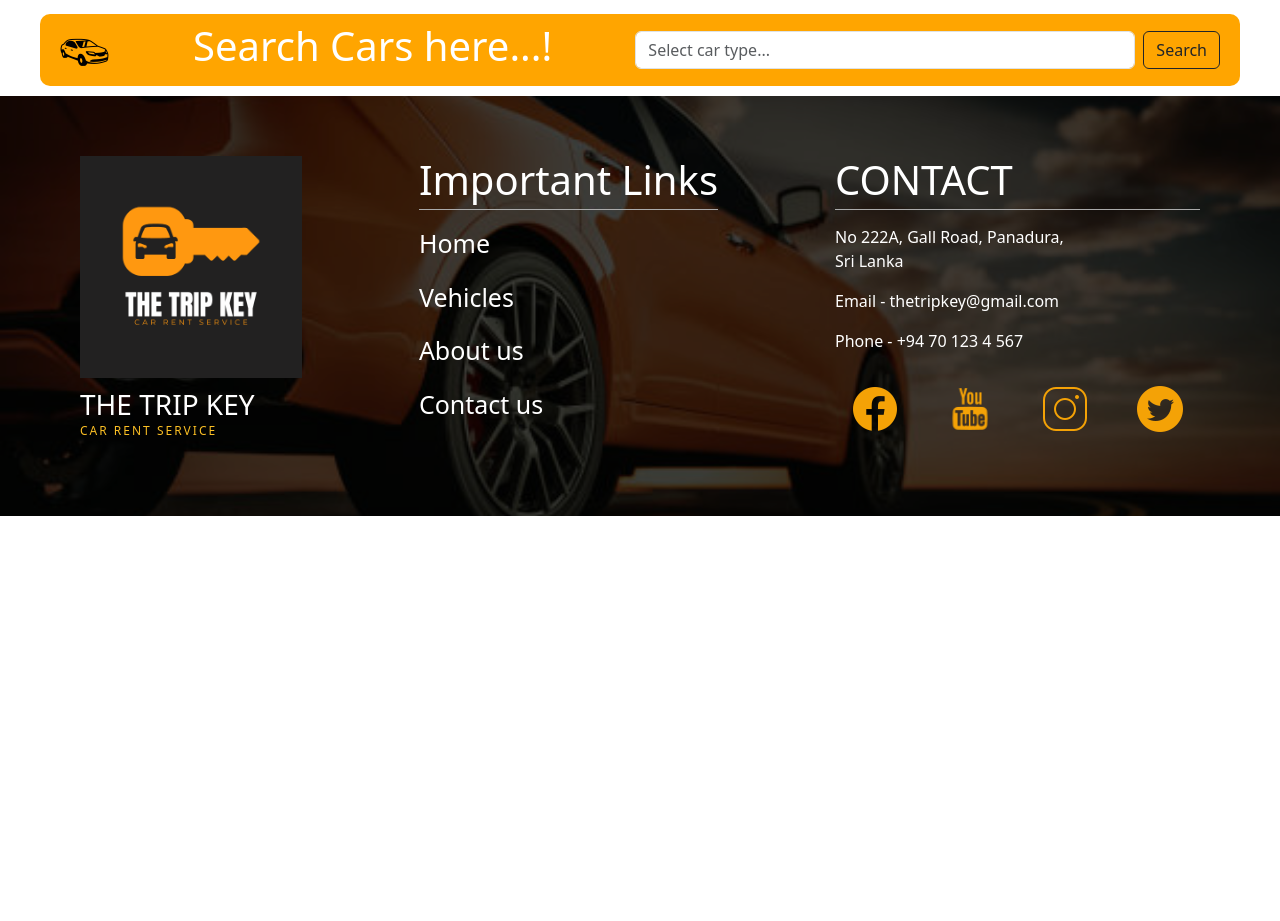
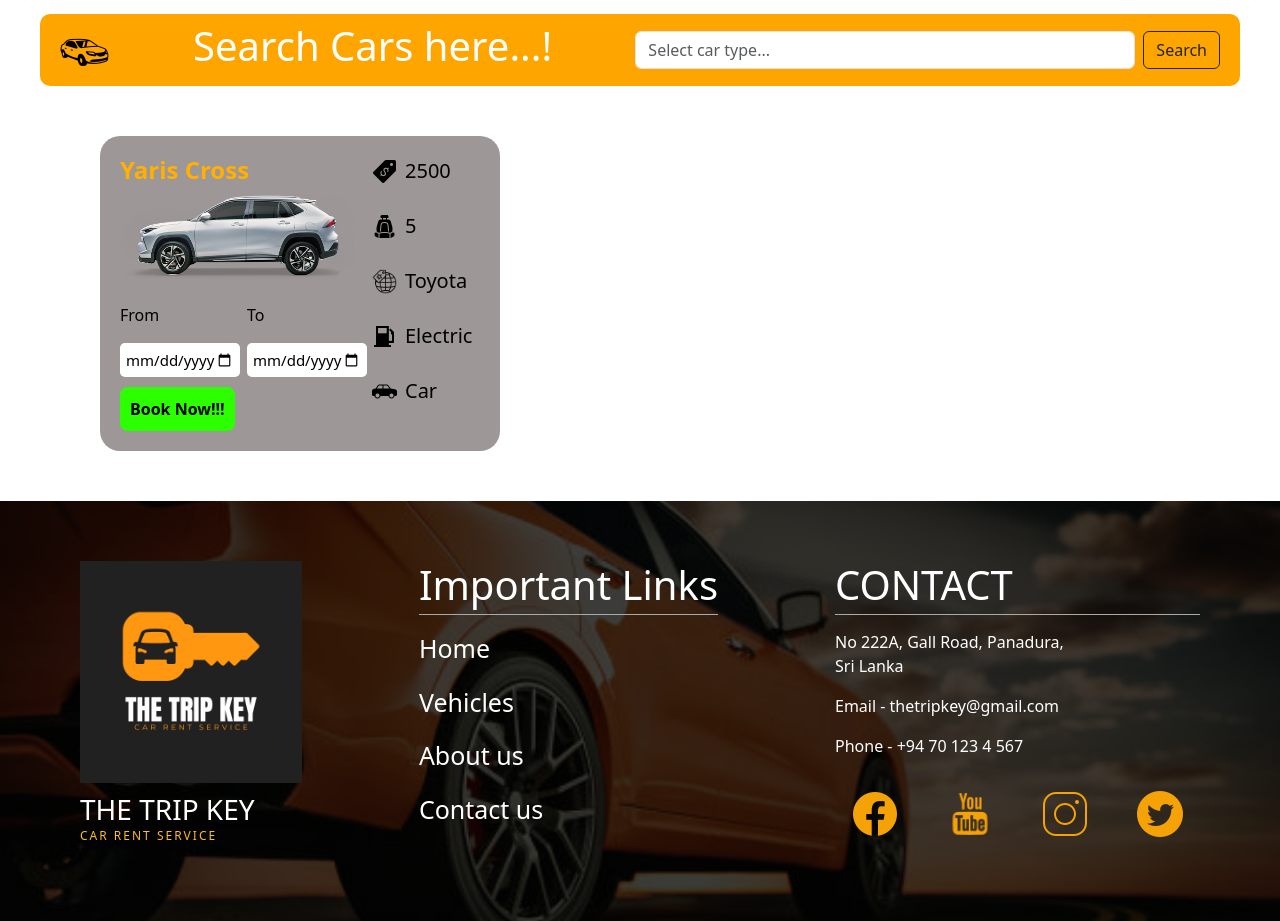
Before and after one commit to DamithaTheekshana/Frontend-Car_Rental_System, a React (Vite) app: page / in a window 1280 px wide. Shown: the part 1100-2021 px from the top of the page. Before the commit the page ends 1616 px from the top, so only its background shows below. Built offline with nearby package versions, Linux system fonts and the light colour scheme.

Commit message:
Create CarCard Component

```diff
--- /dev/null
+++ b/src/components/CarCard.jsx
@@ -0,0 +1,120 @@
+import React from "react";
+
+function CarCard() {
+
+  const cardStyle = {
+    background: "#9e9797",
+    borderRadius: "20px",
+    padding: "20px",
+    width: "400px",
+    color: "black",
+    display: "flex",
+    justifyContent: "space-between"
+  };
+
+  const leftStyle = {
+    width: "65%"
+  };
+
+  const rightStyle = {
+    width: "30%",
+    display: "flex",
+    flexDirection: "column",
+    gap: "25px",
+    fontSize: "20px"
+  };
+
+  const titleStyle = {
+    fontSize: "24px",
+    fontWeight: "700",
+    color: "#ffb000",
+    marginBottom: "10px"
+  };
+
+  const inputStyle = {
+    width: "120px",
+    padding: "6px",
+    borderRadius: "5px",
+    border: "none",
+    fontSize: "15px"
+  };
+
+  const bookBtnStyle = {
+    background: "#2bff00",
+    border: "none",
+    padding: "10px",
+    borderRadius: "8px",
+    fontWeight: "600",
+    cursor: "pointer",
+    marginTop: "10px"
+  };
+
+  const infoRowStyle = {
+    display: "flex",
+    alignItems: "center",
+    gap: "8px"
+  };
+
+  return (
+    <div style={cardStyle}>
+
+      {/* LEFT SIDE */}
+      <div style={leftStyle}>
+        <h2 style={titleStyle}>Yaris Cross</h2>
+
+        {/* Car Image */}
+        <img
+          src="/img/toyota-yaris-cross-side-thumbnail.webp"
+          alt="Car"
+          style={{ width: "100%", marginBottom: "10px" }}
+        />
+
+        {/* Dates */}
+        <div style={{ display: "flex", gap: "10px" }}>
+          <div style={{ width: "50%" }}>
+            <p>From</p>
+            <input type="date" style={inputStyle} />
+          </div>
+          <div style={{ width: "50%" }}>
+            <p>To</p>
+            <input type="date" style={inputStyle} />
+          </div>
+        </div>
+
+        <button style={bookBtnStyle}>Book Now!!!</button>
+      </div>
+
+      {/* RIGHT SIDE */}
+      <div style={rightStyle}>
+
+        <div style={infoRowStyle}>
+          <img src="/img/icons8-price-50.png" alt="price" width="25" />
+          <span>2500</span>
+        </div>
+
+        <div style={infoRowStyle}>
+          <img src="/img/icons8-car-seat-50.png" alt="seat" width="25" />
+          <span>5</span>
+        </div>
+
+        <div style={infoRowStyle}>
+          <img src="/img/icons8-brand-64.png" alt="brand" width="25" />
+          <span>Toyota</span>
+        </div>
+
+        <div style={infoRowStyle}>
+          <img src="/img/icons8-gas-station-48.png" alt="fuel" width="25" />
+          <span>Electric</span>
+        </div>
+
+        <div style={infoRowStyle}>
+          <img src="/img/icons8-car-50.png" alt="type" width="25" />
+          <span>Car</span>
+        </div>
+
+      </div>
+    </div>
+  );
+}
+
+export default CarCard;
--- a/src/components/HomePage.jsx
+++ b/src/components/HomePage.jsx
@@ -2,6 +2,7 @@
 import HomeCarousel from "./HomeCarousel";
 import HomeNavbar from "./HomeNavbar";
 import Footer from "./Footer";
+import CarCard from "./CarCard";
 
 function HomePage() {
   return (
@@ -46,7 +47,9 @@
             </form>
           </div>
       </nav>
-      <Footer/>
+
+      <div style={{ margin: "50px 100px" }}><CarCard /></div>
+      <Footer />
     </>
   );
 }
```
